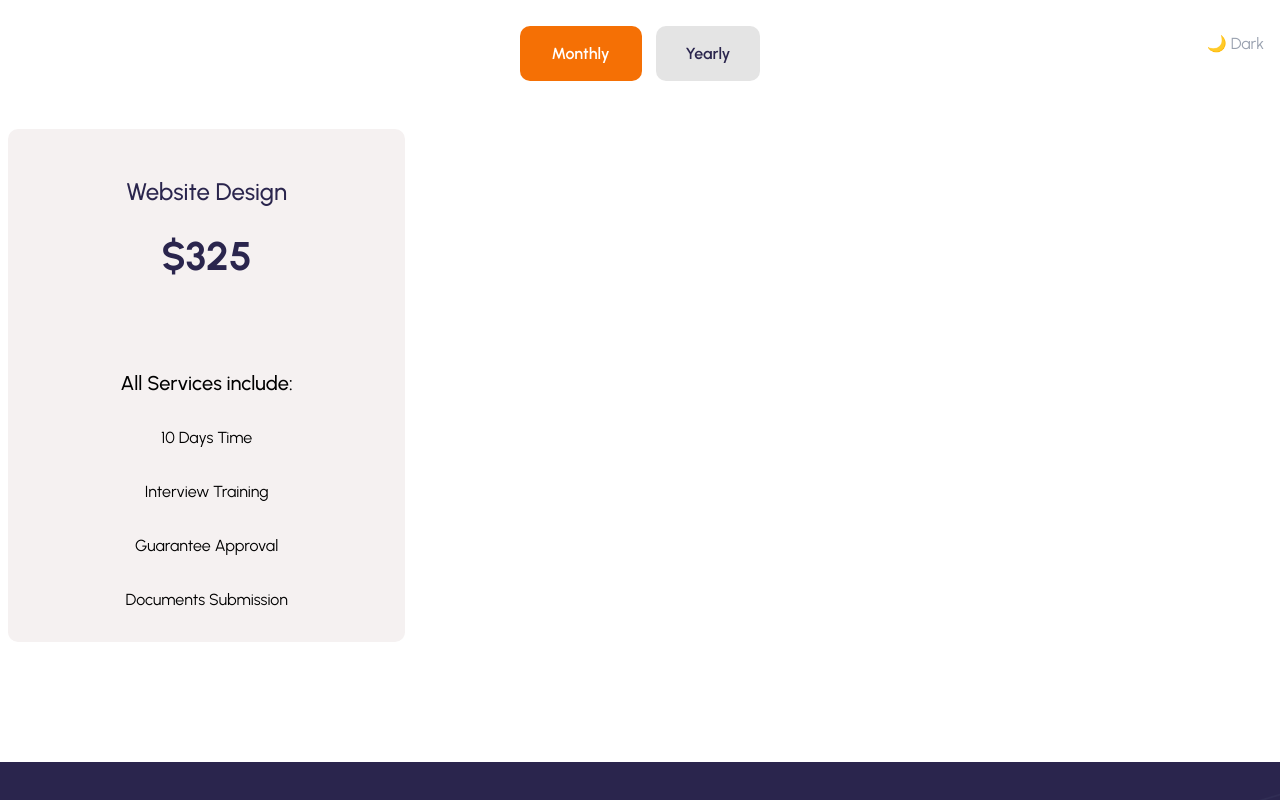
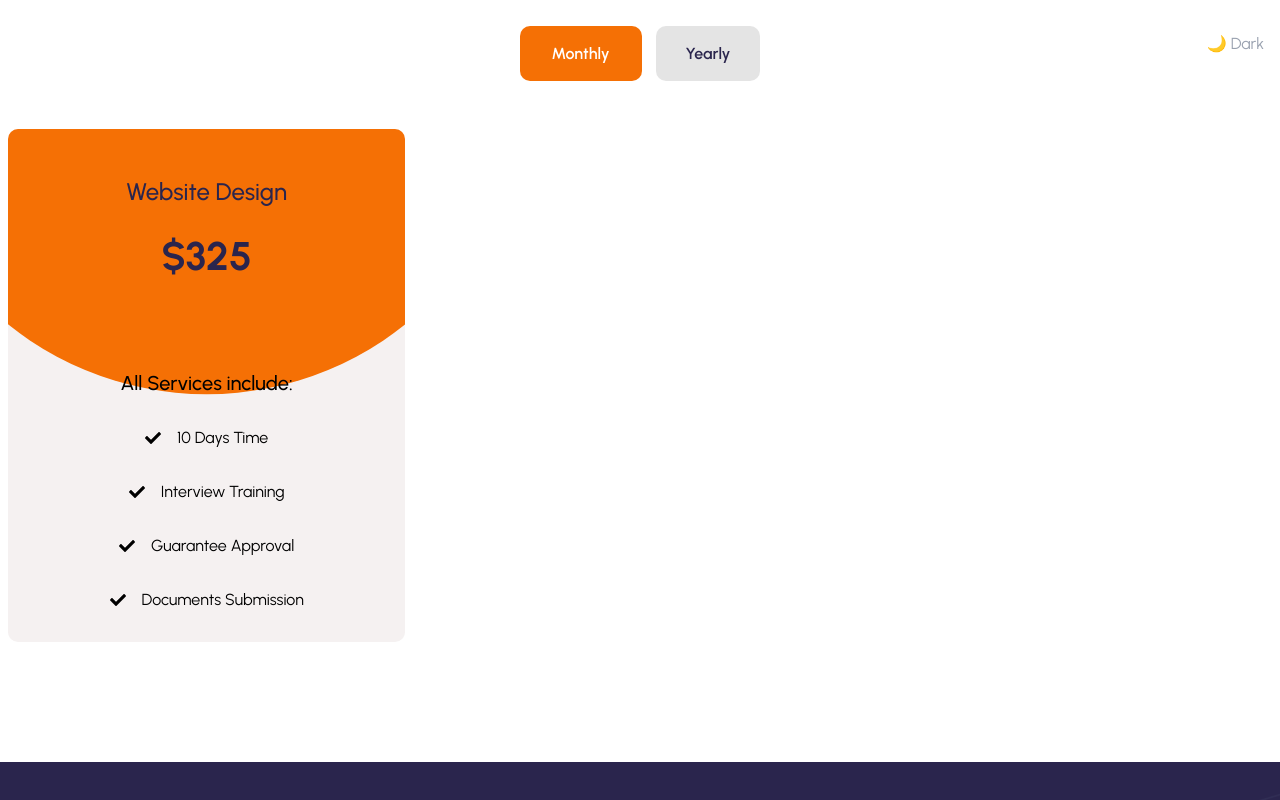
Before and after one commit to Mohammad-Nadil/ebt-eduact, a React (Vite) app: page /pricing in a window 1280 px wide. Shown: the part 380-1180 px from the top of the page. Built offline with nearby package versions, Linux system fonts and the light colour scheme.

Commit message:
pricring part modify

```diff
--- a/src/pages/Pricing.jsx
+++ b/src/pages/Pricing.jsx
@@ -1,14 +1,15 @@
 import React, { useState } from "react";
 import Container from "../components/Container";
- import pricecard from '../../public/images/price-highlighted.png'
-
+import pricecard from "../../public/images/price-highlighted.png";
+import { AiOutlineCheck } from "react-icons/ai";
 import arrow from "../../public/images/arrow.png";
 import { useTheme } from "../context/ThemeContext";
+import { FaCheck } from "react-icons/fa";
 
 const Pricing = () => {
   const [billing, setBilling] = useState("monthly");
 
-  const {theme} = useTheme()
+  const { theme } = useTheme();
 
   const plans = [
     {
@@ -32,7 +33,9 @@ const Pricing = () => {
   ];
 
   return (
-    <section className={` ${theme === "light" ? " bg-white" : "bg-primaryDark"}`}>
+    <section
+      className={` ${theme === "light" ? " bg-white" : "bg-primaryDark"}`}
+    >
       <div></div>
       <Container>
         <div className="py-30">
@@ -40,7 +43,9 @@ const Pricing = () => {
             <p className="text-[#4F5DE4] relative  font-bold font-urbanist text-[24px] leading-6.5  mb-7.5">
               Our Pricing Plan
             </p>
-            <h2 className={`mb-10 text-[#2A254D] font-bold font-urbanist text-[40px] leading-11.75 tracking-[0%] ${theme === "light" ? " bg-white" : "bg-primaryDark text-white"}`}>
+            <h2
+              className={`mb-10 text-[#2A254D] font-bold font-urbanist text-[40px] leading-11.75 tracking-[0%] ${theme === "light" ? " bg-white" : "bg-primaryDark text-white"}`}
+            >
               Select a plan according to your requirements
             </h2>
             <div className="flex justify-center gap-3.5 mb-12">
@@ -67,23 +72,55 @@ const Pricing = () => {
             </div>
           </div>
           <div className="grid md:grid-cols-3 gap-9">
-              <div className={`pt-12.5 pb-7.5 bg-[#f5f1f1] text-center rounded-[10px]`}>
-
+            <div
+              className={`pt-12.5 pb-7.5 bg-[#f5f1f1] text-center rounded-[10px] relative after:w-[160%] after:aspect-square  after:absolute after:top-0 after:left-1/2 after:-translate-x-1/2 after:rounded-full after:-translate-y-7/12 after:bg-secondary after:-z-10 z-0 overflow-hidden  `}
+            >
               <div className="">
-                    <h3 className={`mb-7 font-urbanist font-medium text-[24px] leading-6.5 text-primaryText`}> Website Design</h3>
-                  <p className={`mb-22.5 font-urbanist font-bold text-[40px] leading-11.75 text-primaryText`}>
+                <h3
+                  className={`mb-7 font-urbanist font-medium text-[24px] leading-6.5 text-primaryText`}
+                >
+                  {" "}
+                  Website Design
+                </h3>
+                <p
+                  className={`mb-22.5 font-urbanist font-bold text-[40px] leading-11.75 text-primaryText`}
+                >
                   $325
                 </p>
               </div>
               <div className="flex flex-col gap-7.5">
-                    <h4 className={`font-urbanist font-medium text-[20px] leading-6.5 text-[##000000]`}>All Services include:</h4>
-                     <p>10 Days Time</p>
-                    <p>Interview Training</p>
+                <h4
+                  className={`font-urbanist font-medium text-[20px] leading-6.5 text-[##000000]`}
+                >
+                  All Services include:
+                </h4>
+                <div
+                  className="flex  items-center justify-center gap-4
+                    "
+                >
+                  <FaCheck /> <p>10 Days Time</p>
+                </div>
+                <div
+                  className="flex  items-center justify-center gap-4
+                    "
+                >
+                  <FaCheck /> <p>Interview Training</p>
+                </div>
+                <div
+                  className="flex  items-center justify-center gap-4
+                    "
+                >
+                  <FaCheck />
                   <p>Guarantee Approval</p>
+                </div>
+                <div
+                  className="flex  items-center justify-center gap-4
+                    "
+                >
+                  <FaCheck />
                   <p>Documents Submission</p>
-
                 </div>
-
+              </div>
             </div>
           </div>
         </div>
```
Lines whose indentation alone changed are shown as unchanged.
